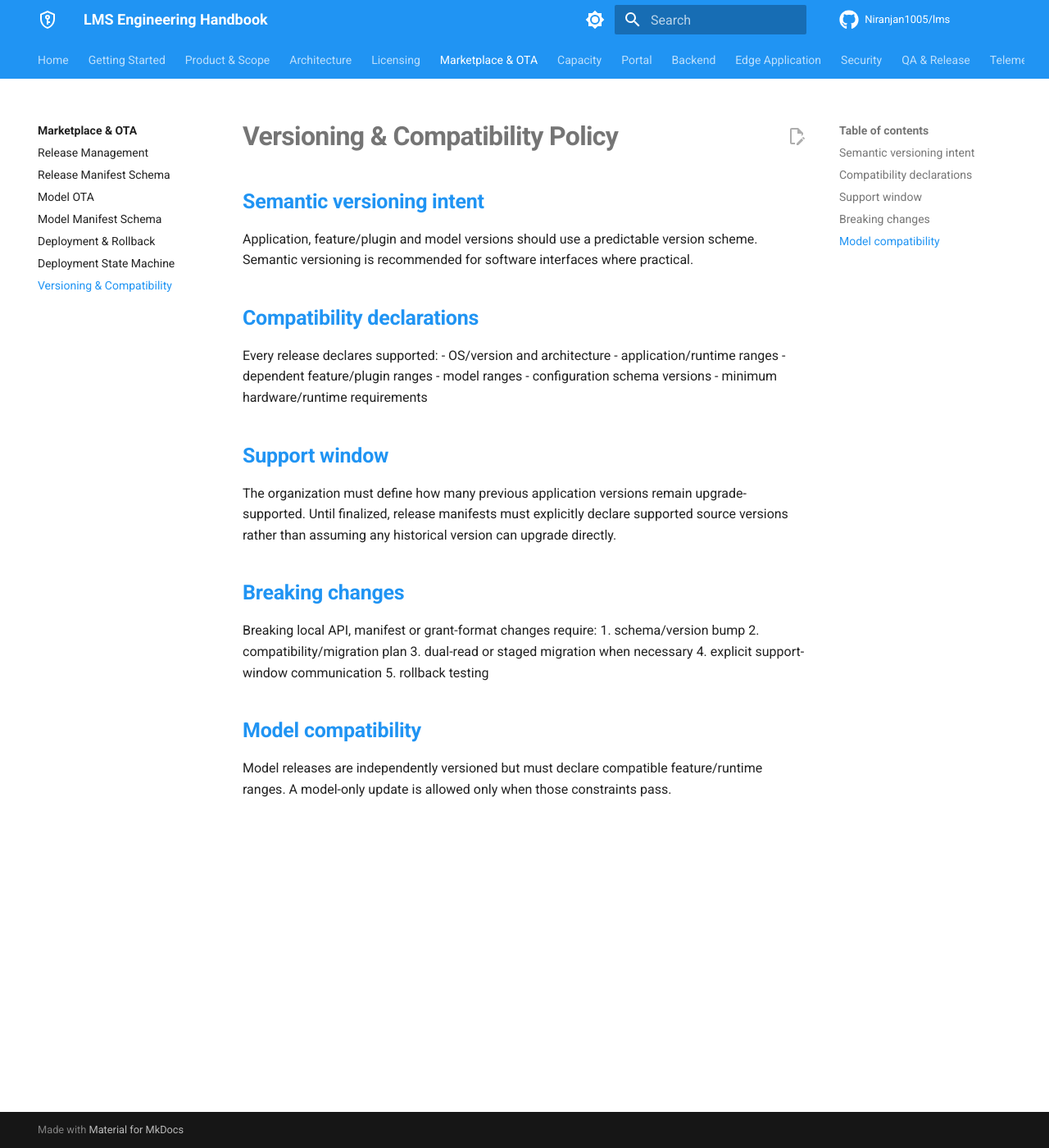
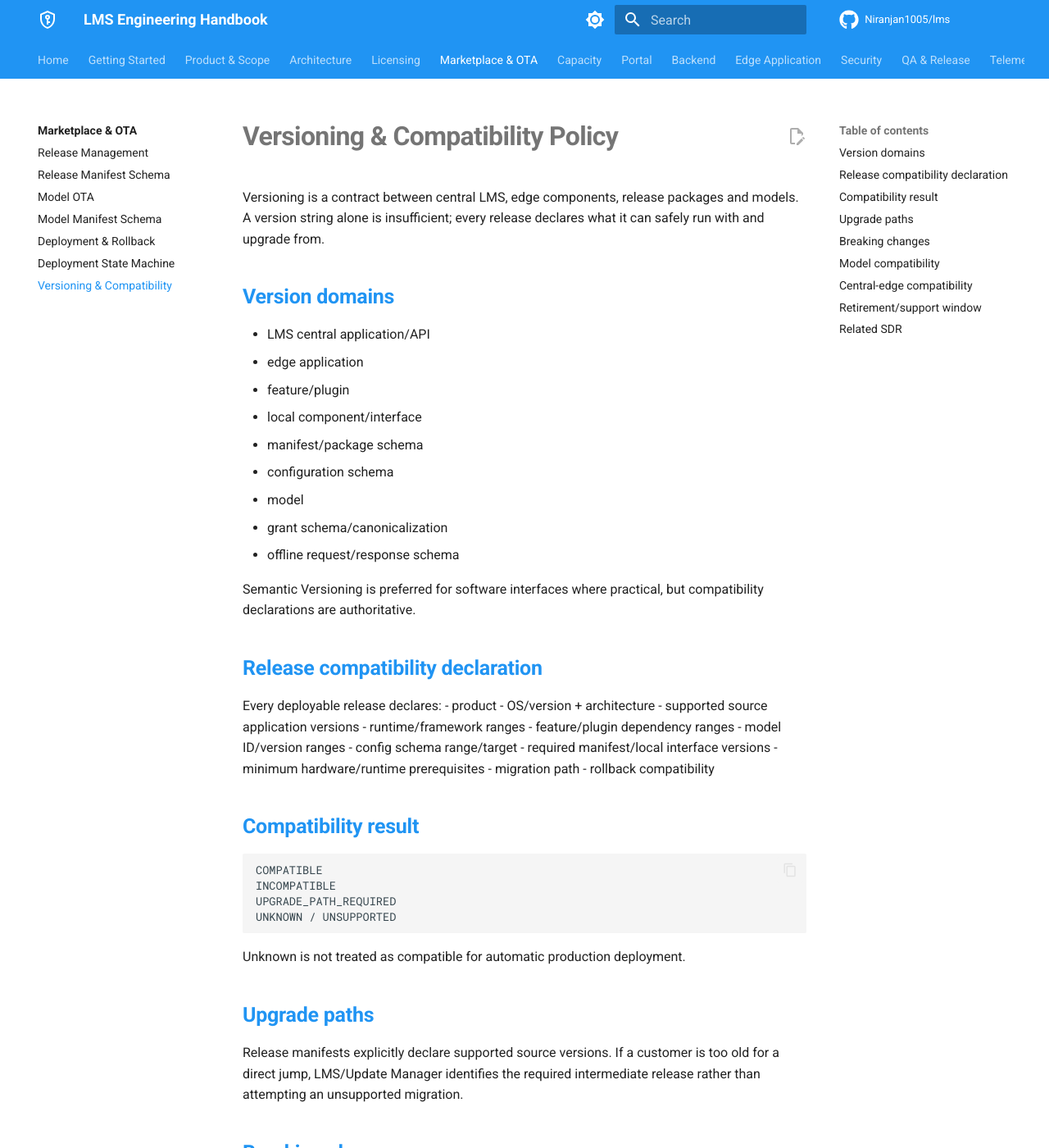
Before and after one commit to Niranjan1005/lms, an MkDocs documentation site: the page built from docs/marketplace-ota/versioning-compatibility.md, in a window 1280 px wide and 1400 px high. Shown: the whole window at 82% size. Built offline with MkDocs 1.6.1 and Material for MkDocs 9.7.7, drawn with Linux system fonts in a browser that asks for light colours; comment, search, counter and statistics services are not loaded; some of the changed text lies outside the part shown.

Commit message:
docs: deepen versioning and compatibility policy

```diff
--- a/docs/marketplace-ota/versioning-compatibility.md
+++ b/docs/marketplace-ota/versioning-compatibility.md
@@ -1,32 +1,73 @@
 # Versioning & Compatibility Policy
 
-## Semantic versioning intent
+Versioning is a contract between central LMS, edge components, release packages and models. A version string alone is insufficient; every release declares what it can safely run with and upgrade from.
 
-Application, feature/plugin and model versions should use a predictable version scheme. Semantic versioning is recommended for software interfaces where practical.
+## Version domains
 
-## Compatibility declarations
+- LMS central application/API
+- edge application
+- feature/plugin
+- local component/interface
+- manifest/package schema
+- configuration schema
+- model
+- grant schema/canonicalization
+- offline request/response schema
 
-Every release declares supported:
-- OS/version and architecture
-- application/runtime ranges
-- dependent feature/plugin ranges
-- model ranges
-- configuration schema versions
-- minimum hardware/runtime requirements
+Semantic Versioning is preferred for software interfaces where practical, but compatibility declarations are authoritative.
 
-## Support window
+## Release compatibility declaration
 
-The organization must define how many previous application versions remain upgrade-supported. Until finalized, release manifests must explicitly declare supported source versions rather than assuming any historical version can upgrade directly.
+Every deployable release declares:
+- product
+- OS/version + architecture
+- supported source application versions
+- runtime/framework ranges
+- feature/plugin dependency ranges
+- model ID/version ranges
+- config schema range/target
+- required manifest/local interface versions
+- minimum hardware/runtime prerequisites
+- migration path
+- rollback compatibility
+
+## Compatibility result
+
+~~~text
+COMPATIBLE
+INCOMPATIBLE
+UPGRADE_PATH_REQUIRED
+UNKNOWN / UNSUPPORTED
+~~~
+
+Unknown is not treated as compatible for automatic production deployment.
+
+## Upgrade paths
+
+Release manifests explicitly declare supported source versions. If a customer is too old for a direct jump, LMS/Update Manager identifies the required intermediate release rather than attempting an unsupported migration.
 
 ## Breaking changes
 
-Breaking local API, manifest or grant-format changes require:
-1. schema/version bump
+Breaking local API, manifest, offline protocol or grant schema changes require:
+1. version/schema bump
 2. compatibility/migration plan
-3. dual-read or staged migration when necessary
-4. explicit support-window communication
-5. rollback testing
+3. staged/dual-read strategy where needed
+4. support-window communication
+5. old/new contract tests
+6. rollback/forward-recovery validation
 
 ## Model compatibility
 
-Model releases are independently versioned but must declare compatible feature/runtime ranges. A model-only update is allowed only when those constraints pass.
+Models are independently versioned and declare compatible feature/runtime/hardware ranges. Model-only OTA is permitted only when these constraints and local capacity/health checks pass.
+
+## Central-edge compatibility
+
+Central LMS must remain able to serve supported historical edge versions during their declared support window. APIs/offline package builders should not assume all devices upgrade simultaneously.
+
+## Retirement/support window
+
+The organization must finalize how many historical application versions remain supported. Until then, every release explicitly declares source/support compatibility; no code path assumes indefinite backward compatibility.
+
+## Related SDR
+
+`SDR-OTA-006` through `SDR-OTA-010`, `SDR-MOD-006`, `SDR-BE-006`
```
